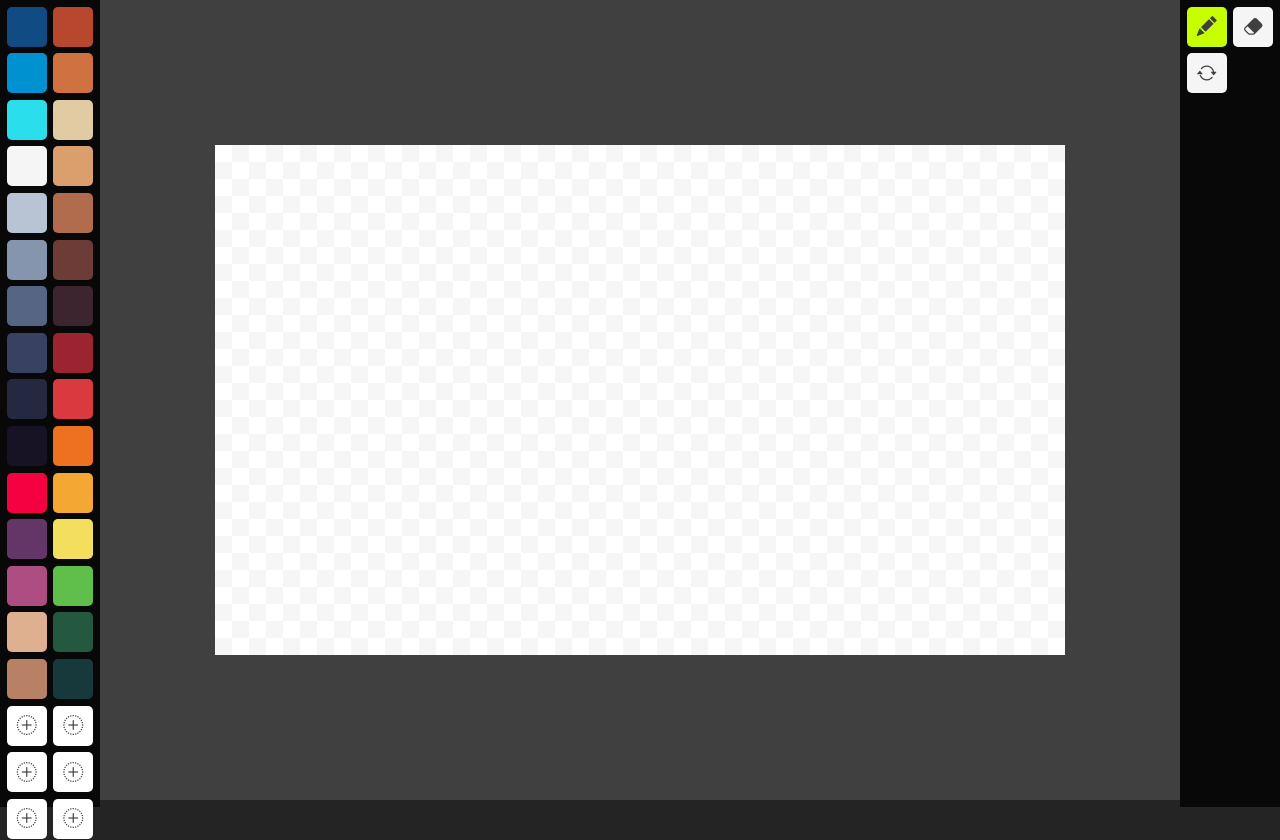
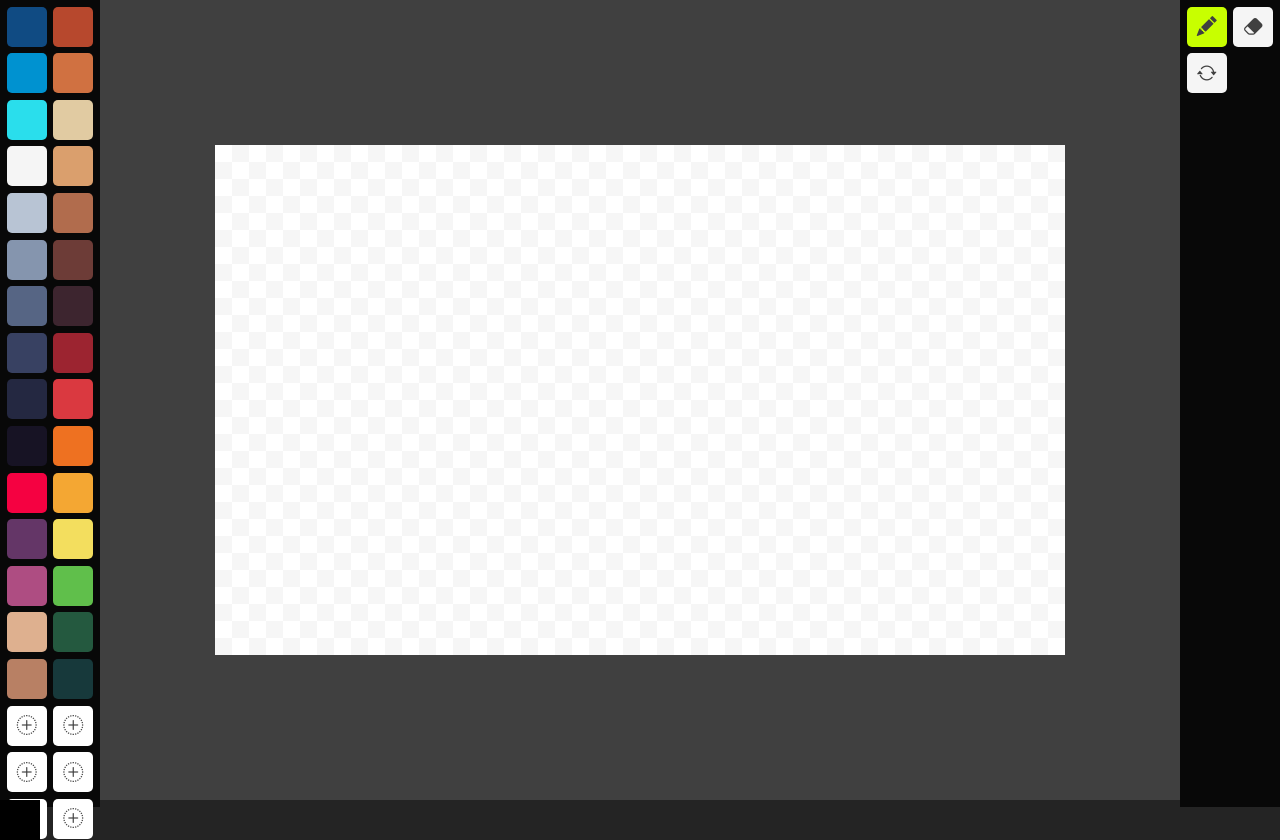
Before and after one commit to IPRIESPM/pixelArt2.0, a website built with Vite: page index.html in a window 1280 px wide. Before the commit the page ends 800 px from the top, so only its background shows below. Built offline with nearby package versions, Linux system fonts and the light colour scheme.

Commit message:
feat: :sparkles: Añadido las opciones

```diff
--- /dev/null
+++ b/src/assets/css/options.css
@@ -0,0 +1,16 @@
+div.options-container{
+    position: absolute;
+    top: 20;
+    left: 100;
+    display: grid;
+    place-items: center;
+    width: 40px;
+    height: 40px;
+    background-color: red;
+
+    & .line{
+        background-color: #000;
+        width: 100%;
+        height: 100%;
+    }
+}
--- a/src/assets/css/style.css
+++ b/src/assets/css/style.css
@@ -2,3 +2,4 @@
 @import url("./root.css");
 @import url("./table.css");
 @import url("./aside.css");
+@import url("./options.css");
--- a/src/main.js
+++ b/src/main.js
@@ -3,6 +3,7 @@
 import createTable from './table.js';
 import createColorPallete from './colorPallete.js';
 import createTools from './tools.js';
+import generateOptions from './options.js';
 
 window.onload = () => {
   const appOptions = {
@@ -14,6 +15,7 @@ window.onload = () => {
     draw: false,
     tool: 'pen',
   };
+  const bodyElement = document.querySelector('body');
 
   const mainElement = document.querySelector('main');
   mainElement.appendChild(createTable(appOptions));
@@ -22,4 +24,6 @@ window.onload = () => {
 
   const toolsAside = document.querySelector('aside.tools');
   createTools(toolsAside, appOptions);
+
+  generateOptions(bodyElement);
 };
--- /dev/null
+++ b/src/options.js
@@ -0,0 +1,14 @@
+const generateOptions = (bodyElement) => {
+  const optionsContainer = document.createElement('div');
+  optionsContainer.classList.add('options-container');
+
+  for (let index = 0; index < 3; index += 1) {
+    const element = document.createElement('div');
+    element.classList.add('line');
+    optionsContainer.appendChild(element);
+  }
+
+  bodyElement.appendChild(optionsContainer);
+};
+
+export default generateOptions;
```
